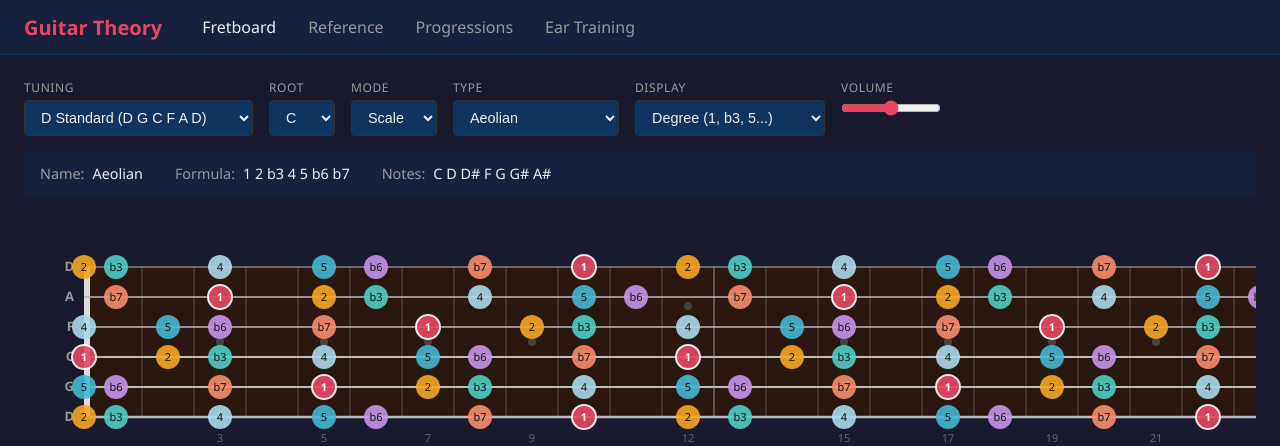
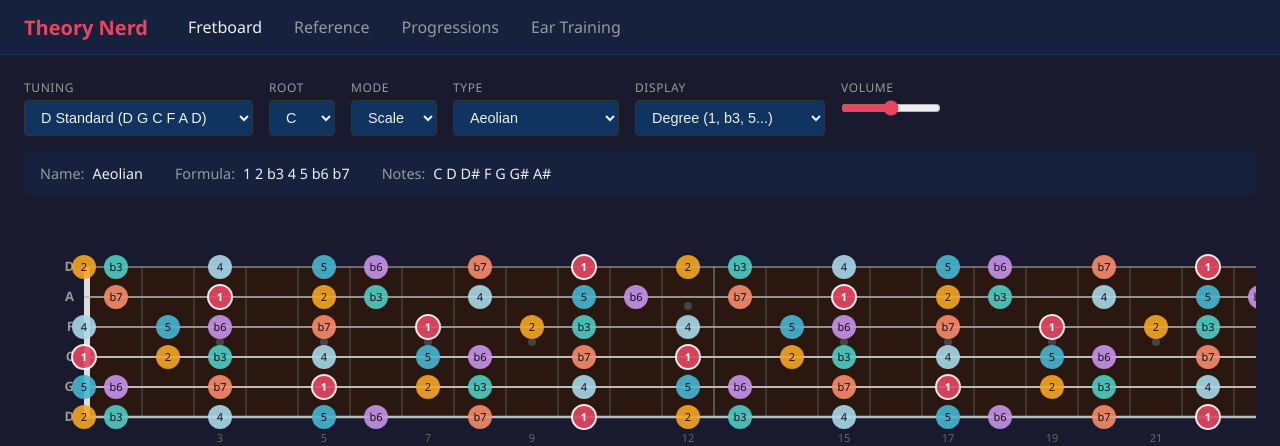
Before and after one commit to jrcheshire/theory-nerd, a Flask app: page / in a window 1280 px wide. Shown: the top 446 px of the page. Run offline with Flask 3, Linux system fonts and the light colour scheme.

Commit message:
naming consistency

```diff
--- a/site/index.html
+++ b/site/index.html
@@ -3,12 +3,12 @@
 <head>
     <meta charset="UTF-8">
     <meta name="viewport" content="width=device-width, initial-scale=1.0">
-    <title>Guitar Theory</title>
+    <title>Theory Nerd</title>
     <link rel="stylesheet" href="css/style.css">
 </head>
 <body>
     <nav class="main-nav">
-        <a href="#fretboard" class="nav-brand">Guitar Theory</a>
+        <a href="#fretboard" class="nav-brand">Theory Nerd</a>
         <div class="nav-links">
             <a href="#fretboard" data-page="fretboard">Fretboard</a>
             <a href="#reference" data-page="reference">Reference</a>
--- a/site/js/app.js
+++ b/site/js/app.js
@@ -1,5 +1,5 @@
 /**
- * Guitar Theory — Static SPA
+ * Theory Nerd — Static SPA
  *
  * Single entry point: hash-based routing, populates selects from theory modules,
  * and wires up all four page controllers.
--- a/templates/base.html
+++ b/templates/base.html
@@ -3,13 +3,13 @@
 <head>
     <meta charset="UTF-8">
     <meta name="viewport" content="width=device-width, initial-scale=1.0">
-    <title>{% block title %}Guitar Theory{% endblock %}</title>
+    <title>{% block title %}Theory Nerd{% endblock %}</title>
     <link rel="stylesheet" href="{{ url_for('static', filename='css/style.css') }}">
     {% block head %}{% endblock %}
 </head>
 <body>
     <nav class="main-nav">
-        <a href="/" class="nav-brand">Guitar Theory</a>
+        <a href="/" class="nav-brand">Theory Nerd</a>
         <div class="nav-links">
             <a href="/" class="{% if request.path == '/' %}active{% endif %}">Fretboard</a>
             <a href="/reference" class="{% if request.path == '/reference' %}active{% endif %}">Reference</a>
--- a/templates/fretboard.html
+++ b/templates/fretboard.html
@@ -1,6 +1,6 @@
 {% extends "base.html" %}
 
-{% block title %}Fretboard Explorer — Guitar Theory{% endblock %}
+{% block title %}Fretboard Explorer — Theory Nerd{% endblock %}
 
 {% block content %}
 <div class="controls">
```
